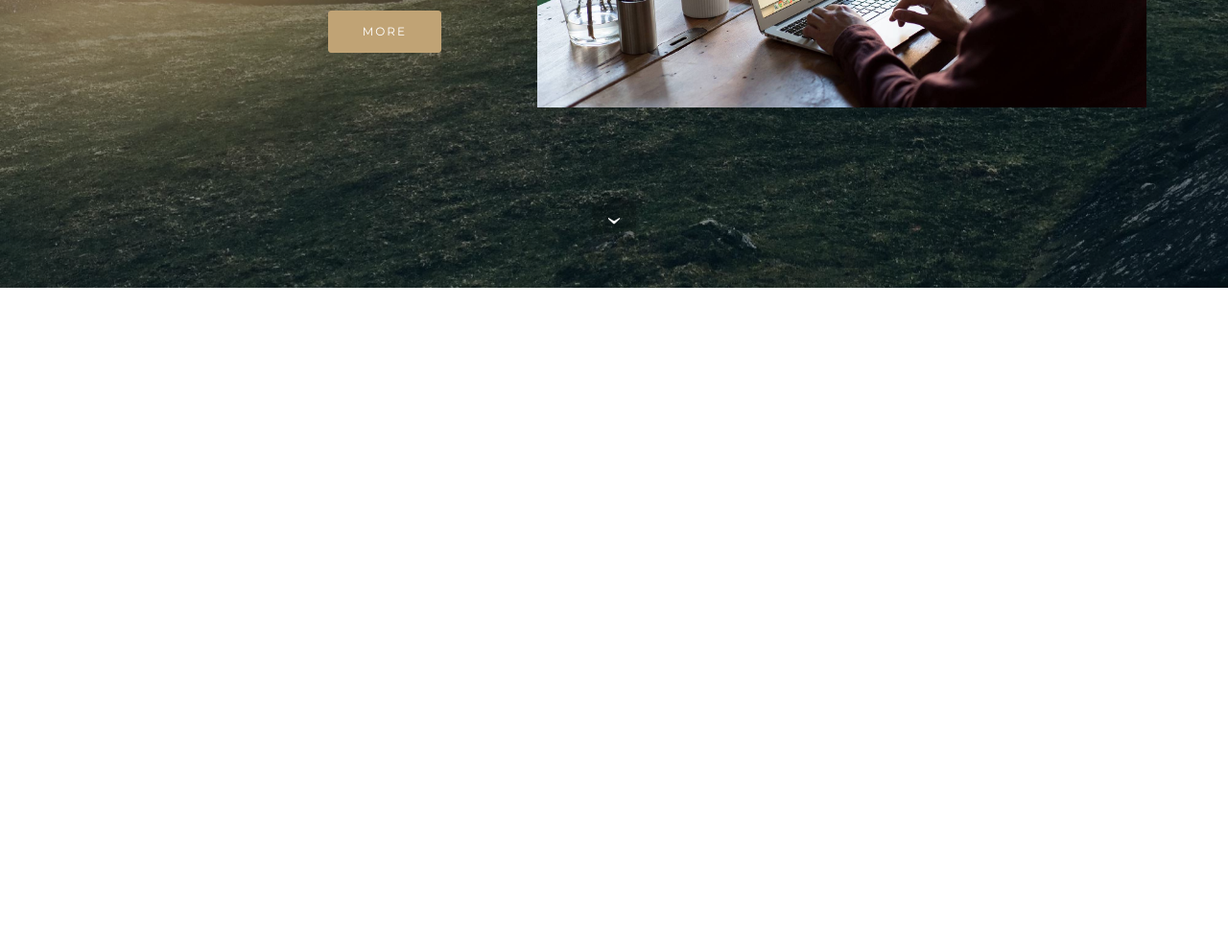
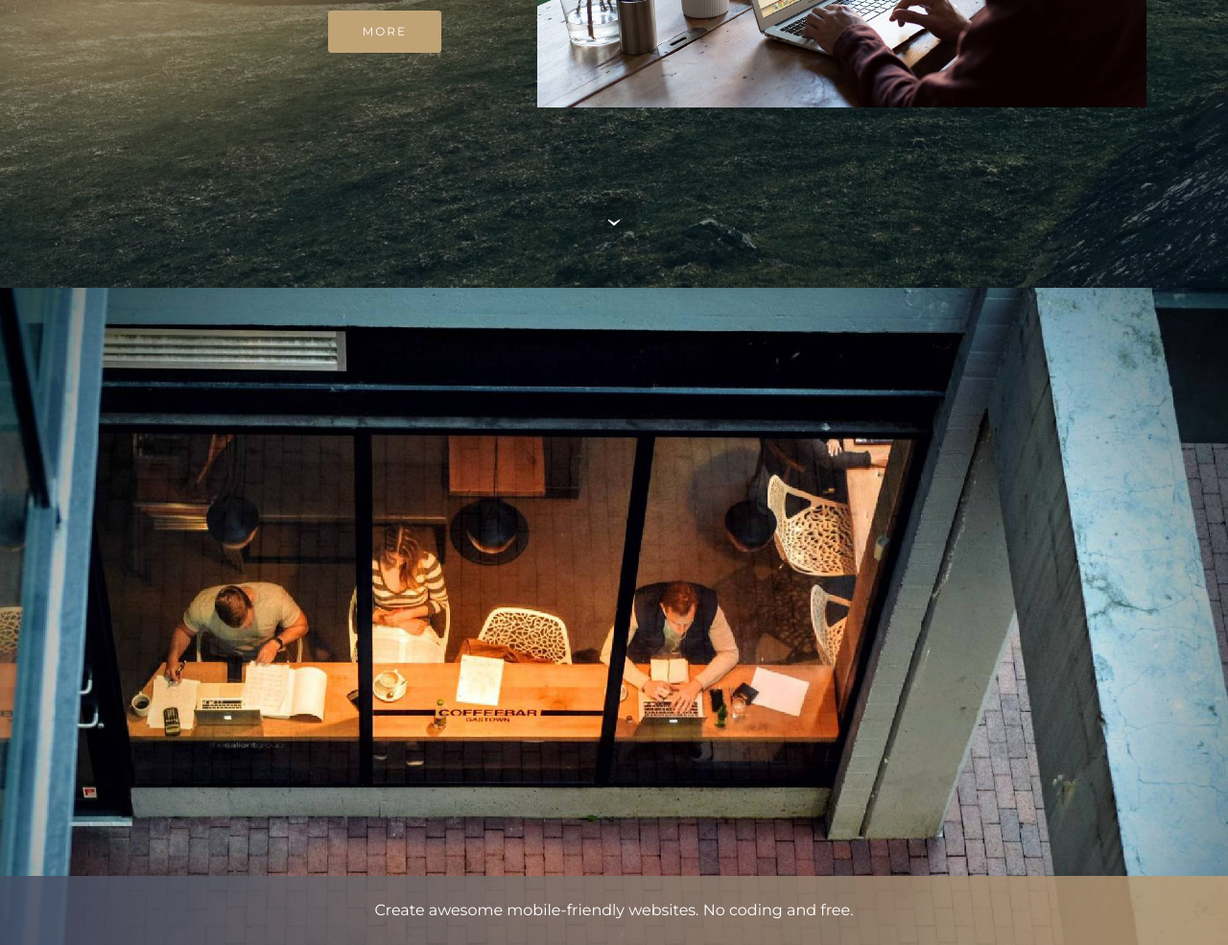
Before and after one commit to dulanjaya13/portfolio, a plain HTML site: page index.html in a window 1280 px wide. Shown: the part 500-1485 px from the top of the page at 96% size. Before the commit the page ends 800 px from the top, so only its background shows below. Drawn offline with Linux system fonts and the light colour scheme.

Commit message:
create github pages

```diff
--- a/index.html
+++ b/index.html
@@ -60,12 +60,21 @@
         </div>
     </div>
 
-    <div class="mbr-arrow mbr-arrow-floating hidden-sm-down" aria-hidden="true"><a href="#next"><i class="mbr-arrow-icon"></i></a></div>
+    <div class="mbr-arrow mbr-arrow-floating hidden-sm-down" aria-hidden="true"><a href="#image1-5"><i class="mbr-arrow-icon"></i></a></div>
 
 </section>
 
+<section class="engine"><a rel="external" href="https://mobirise.com">easy wysiwyg web development software download</a></section><section class="mbr-section mbr-section-nopadding mbr-figure--caption-outside-bottom" id="image1-5">
+    <div class="mbr-figure">
+        <div><img src="assets/images/image1.jpg"></div>
+        <div class="mbr-figure-caption mbr-figure-caption-over">
+            <div class="container">Create awesome mobile-friendly websites. No coding and free.</div>
+        </div>
+    </div>
+</section>
 
-  <section class="engine"><a rel="external" href="https://mobirise.com">mobile web site builder</a></section><script src="assets/web/assets/jquery/jquery.min.js"></script>
+
+  <script src="assets/web/assets/jquery/jquery.min.js"></script>
   <script src="assets/tether/tether.min.js"></script>
   <script src="assets/bootstrap/js/bootstrap.min.js"></script>
   <script src="assets/smooth-scroll/SmoothScroll.js"></script>
```
Also changed, not shown: assets/images/image1.jpg (added), 1 other file.
